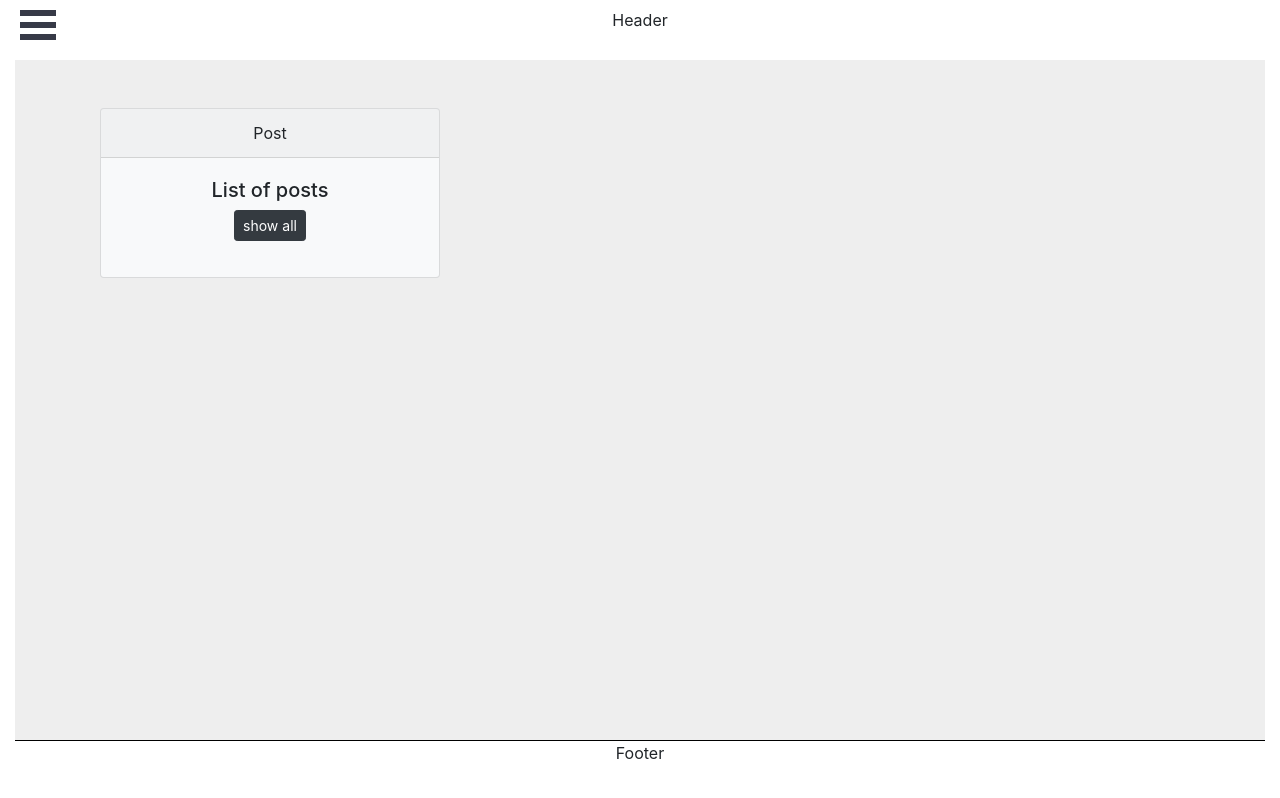
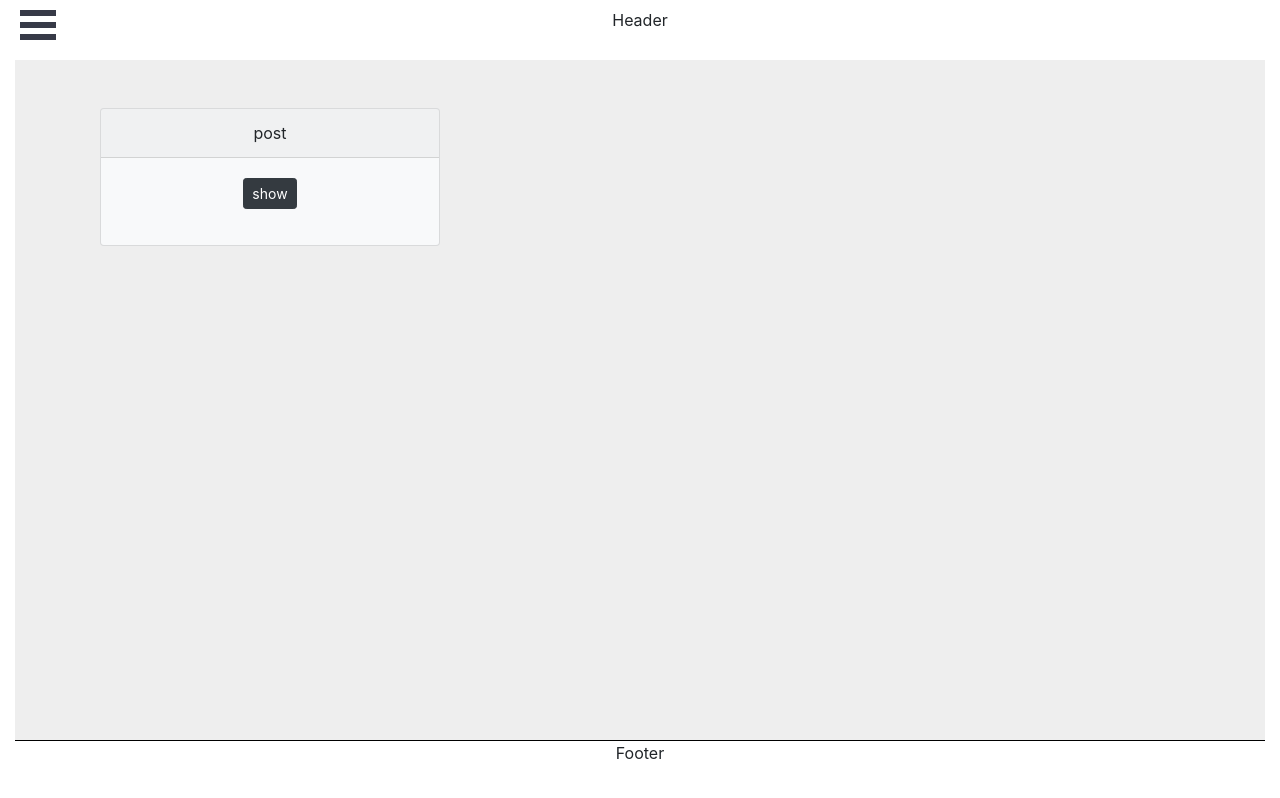
Before and after one commit to AlePericolo/node-react-crud, a React (Create React App) app in the folder frontend/: page / in a window 1280 px wide. Built offline with nearby package versions, Linux system fonts and the light colour scheme.

Commit message:
global menu, sidebar - dashboard

```diff
--- a/frontend/src/App.js
+++ b/frontend/src/App.js
@@ -6,20 +6,22 @@ import Dashboard from "./containers/dashboard";
 
 import postRoutes from "./routes/post";
 
-class App extends Component {
+const App = () => {
 
-  render() {
+  const menu = [
+    { name: "home", path: "/" },
+    { name: "post", path: "/post/" }
+  ];
+
   return (
-      <div>
-        <Layout>
+    <Layout menu={menu}>
       <Switch>
         {postRoutes}
-            <Route path="/" exact component={Dashboard} />
+        <Route path="/" exact render={(props) => <Dashboard {...props} menu={menu} />} />
       </Switch>
     </Layout>
-      </div>
   );
-  }
+
 }
 
 export default App;
--- a/frontend/src/containers/dashboard.js
+++ b/frontend/src/containers/dashboard.js
@@ -1,21 +1,26 @@
 import React from "react";
 import { Link } from "react-router-dom";
 
-const dashboard = () => {
+const Dashboard = (props) => {
 
     return (
         <div className="container py-5">
-            <div className="col-4">
-                <div className="card bg-light">
-                    <div className="card-header text-center">Post</div>
-                    <div className="card-body text-center">
-                        <h5 className="card-text">List of posts</h5>
-                        <Link to="/post/"><p className="btn btn-sm btn-dark">show all</p></Link>
+            {props.menu.map((element, index) => {
+                if (element.path === '/') return null;
+                return (
+                    <div className="col-4" key={index}>
+                        <div className="card bg-light">
+                            <div className="card-header text-center">{element.name}</div>
+                            <div className="card-body text-center">
+                                <Link to={element.path} ><p className="btn btn-sm btn-dark">show</p></Link>
+                            </div>
+                        </div>
                     </div>
-                </div>
-            </div>
+                )
+            })
+            }
         </div>
     );
 };
 
-export default dashboard;
+export default Dashboard;
--- a/frontend/src/containers/layout.js
+++ b/frontend/src/containers/layout.js
@@ -9,7 +9,7 @@ const Layout = (props) => {
     return (
         <div className="container-fluid">
             <div className="row">
-                <Sidebar />
+                <Sidebar menu={props.menu} />
                 <div className='col'>
                     <Header />
                     <main role="main">{props.children}</main>
--- a/frontend/src/partials/sidebar.js
+++ b/frontend/src/partials/sidebar.js
@@ -2,12 +2,19 @@ import React from "react";
 
 import { slide as Menu } from 'react-burger-menu'
 
-const Sidebar = () => {
+const Sidebar = (props) => {
+
     return (
         <div className="sidebar">
             <Menu disableAutoFocus>
-                <a id="home" className="menu-item" href="/">Home</a>
-                <a id="post" className="menu-item" href="/post/">Post</a>
+                {props.menu.map((element, index) => {
+                    return (
+                        <a id={element.name} className="menu-item" href={element.path} key={index}>
+                            {element.name}
+                        </a>
+                    )
+                })
+                }
             </Menu>
         </div>
     );
```
Lines whose indentation alone changed are shown as unchanged.
